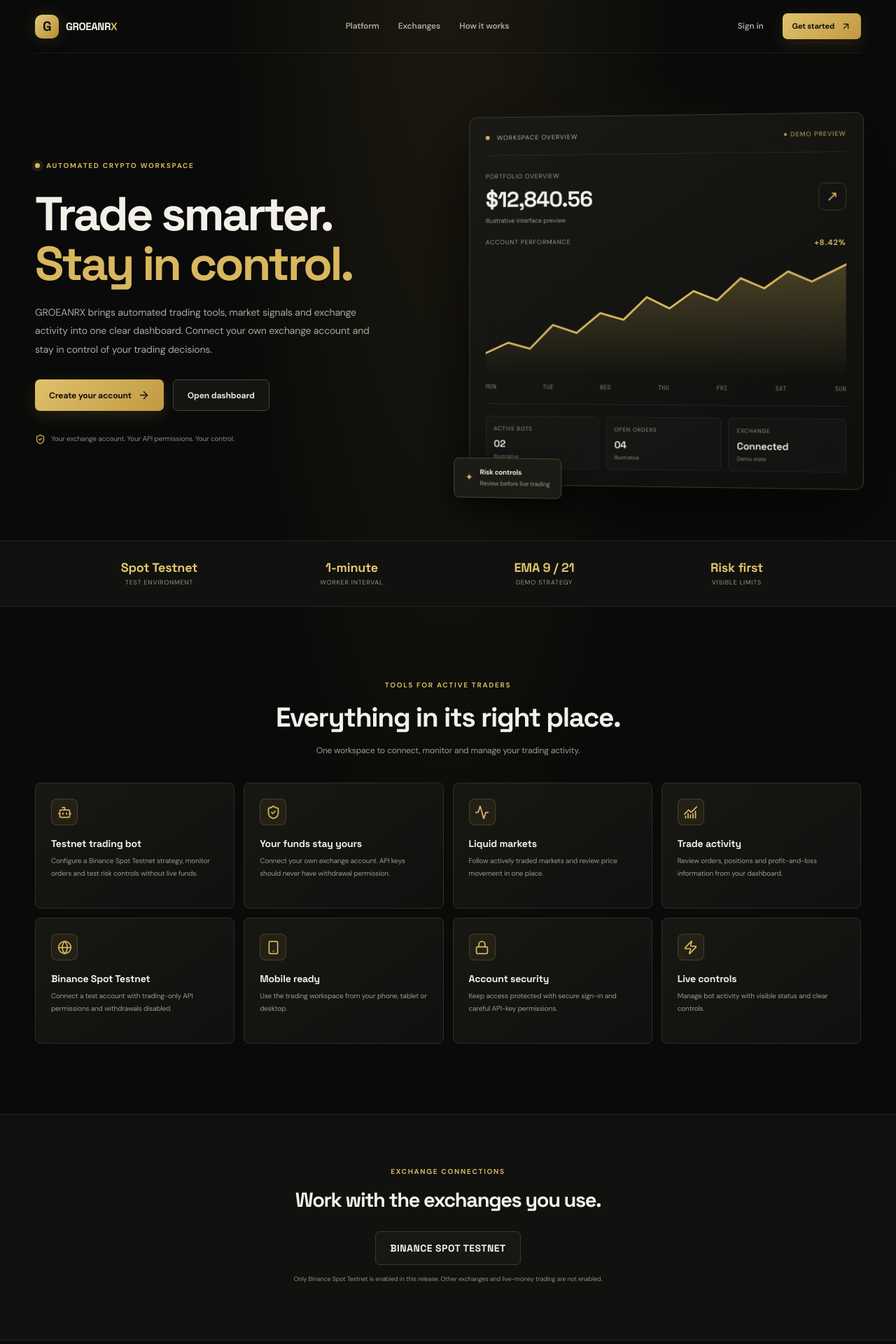
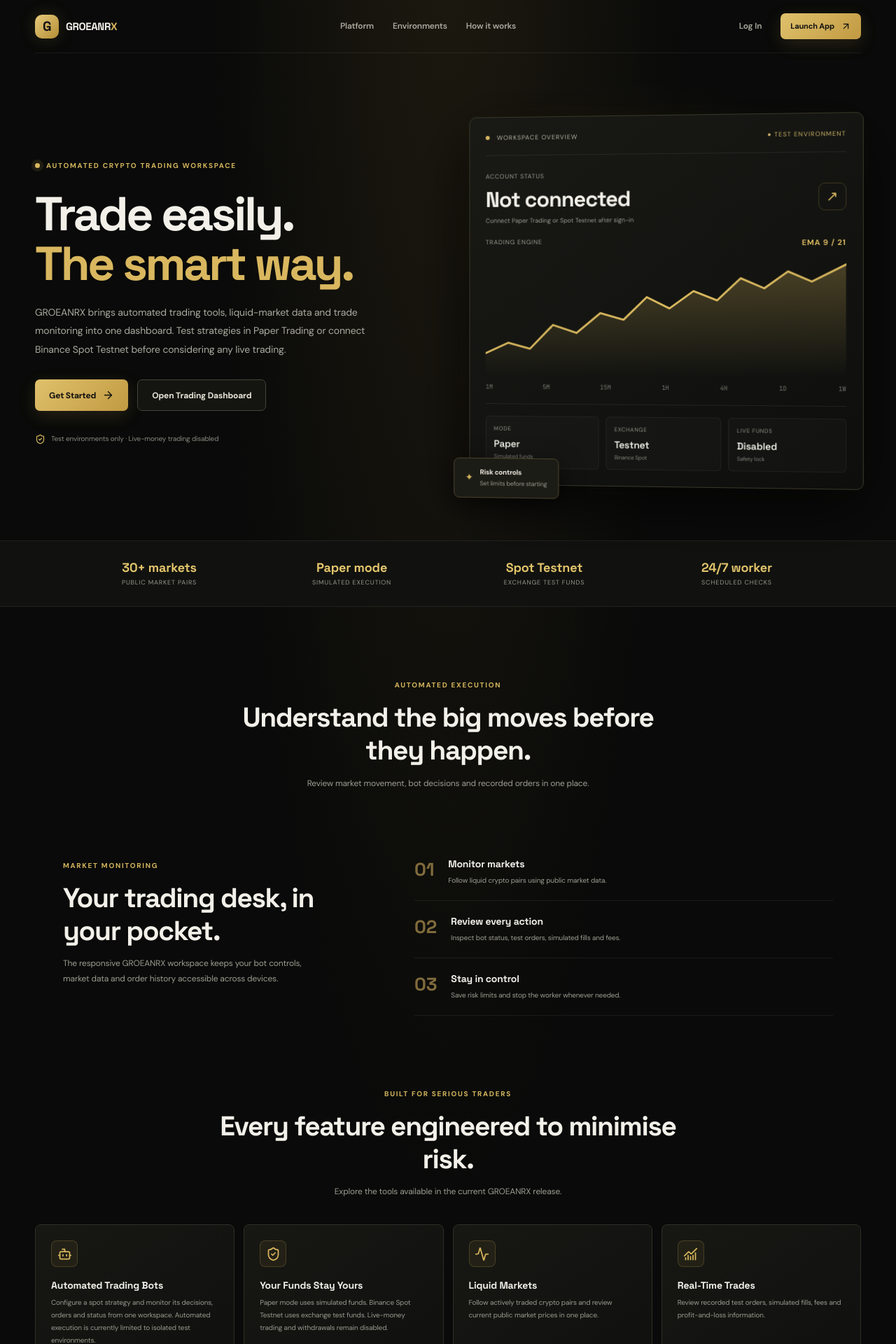
Before and after one commit to ARTHURBUKENYA30/groearnx, a Next.js app: page / in a window 1280 px wide. Shown: the top 1920 px of the page at 70% size. Built offline with nearby package versions, Linux system fonts and the light colour scheme.

Commit message:
Rebuild GROEANRX public homepage around reference sections and safer test-only claims

```diff
--- a/app/page.tsx
+++ b/app/page.tsx
@@ -2,58 +2,61 @@ import Link from "next/link";
 import { ArrowRight, ArrowUpRight, Activity, Bot, ShieldCheck, Smartphone, Lock, ChartNoAxesCombined, CircleCheck, Globe, WalletCards, Zap, Landmark } from "lucide-react";
 
 const features = [
-  { icon: Bot, title: "Testnet trading bot", body: "Configure a Binance Spot Testnet strategy, monitor orders and test risk controls without live funds." },
-  { icon: ShieldCheck, title: "Your funds stay yours", body: "Connect your own exchange account. API keys should never have withdrawal permission." },
-  { icon: Activity, title: "Liquid markets", body: "Follow actively traded markets and review price movement in one place." },
-  { icon: ChartNoAxesCombined, title: "Trade activity", body: "Review orders, positions and profit-and-loss information from your dashboard." },
-  { icon: Globe, title: "Binance Spot Testnet", body: "Connect a test account with trading-only API permissions and withdrawals disabled." },
-  { icon: Smartphone, title: "Mobile ready", body: "Use the trading workspace from your phone, tablet or desktop." },
-  { icon: Lock, title: "Account security", body: "Keep access protected with secure sign-in and careful API-key permissions." },
-  { icon: Zap, title: "Live controls", body: "Manage bot activity with visible status and clear controls." },
+  { icon: Bot, title: "Automated Trading Bots", body: "Configure a spot strategy and monitor its decisions, orders and status from one workspace. Automated execution is currently limited to isolated test environments." },
+  { icon: ShieldCheck, title: "Your Funds Stay Yours", body: "Paper mode uses simulated funds. Binance Spot Testnet uses exchange test funds. Live-money trading and withdrawals remain disabled." },
+  { icon: Activity, title: "Liquid Markets", body: "Follow actively traded crypto pairs and review current public market prices in one place." },
+  { icon: ChartNoAxesCombined, title: "Real-Time Trades", body: "Review recorded test orders, simulated fills, fees and profit-and-loss information." },
+  { icon: Globe, title: "Wide Market Coverage", body: "Browse a broad list of liquid markets and choose a supported USDT trading pair." },
+  { icon: Smartphone, title: "Trade From Anywhere", body: "Use the responsive GROEANRX workspace from desktop, tablet or mobile." },
+  { icon: Lock, title: "Encrypted API Keys", body: "Testnet credentials are encrypted server-side. Never enable withdrawal permission on an exchange API key." },
+  { icon: Zap, title: "Live Controls", body: "Review bot status, save risk settings and use the emergency stop to disable automated test orders." },
 ];
 const steps = [
-  ["01", "Create your account", "Register with your email and a strong password."],
-  ["02", "Connect Binance Testnet", "Add a Spot Testnet API key with trading permission and withdrawals disabled."],
-  ["03", "Configure your strategy", "Set order size, stop-loss, take-profit and daily loss limits before starting the test bot."],
+  ["01", "Create your account", "Register with your email and confirm your address."],
+  ["02", "Connect a test environment", "Use Paper Trading or a Binance Spot Testnet API key. Never enter live exchange credentials."],
+  ["03", "Start a bot or simulate trades", "Set your order size, stop-loss, take-profit and daily loss limit before starting."],
 ];
 export default function Home() {
   return <main className="trx-home">
     <header className="trx-nav">
       <Link href="/" className="trx-brand"><span className="trx-mark">G</span><span>GROEANR<span className="trx-gold">X</span></span></Link>
-      <nav><a href="#features">Platform</a><a href="#exchanges">Exchanges</a><a href="#how">How it works</a></nav>
-      <div className="trx-nav-actions"><Link href="/login">Sign in</Link><Link className="trx-button trx-button-small" href="/signup">Get started <ArrowUpRight size={15}/></Link></div>
+      <nav><a href="#features">Platform</a><a href="#exchanges">Environments</a><a href="#how">How it works</a></nav>
+      <div className="trx-nav-actions"><Link href="/login">Log In</Link><Link className="trx-button trx-button-small" href="/signup">Launch App <ArrowUpRight size={15}/></Link></div>
     </header>
 
     <section className="trx-hero">
       <div className="trx-hero-glow"/>
       <div className="trx-hero-copy">
-        <span className="trx-eyebrow"><span className="trx-pulse"/> AUTOMATED CRYPTO WORKSPACE</span>
-        <h1>Trade smarter.<br/><span className="trx-gold">Stay in control.</span></h1>
-        <p>GROEANRX brings automated trading tools, market signals and exchange activity into one clear dashboard. Connect your own exchange account and stay in control of your trading decisions.</p>
-        <div className="trx-hero-actions"><Link className="trx-button" href="/signup">Create your account <ArrowRight size={17}/></Link><Link className="trx-outline-button" href="/login">Open dashboard</Link></div>
-        <div className="trx-trust"><ShieldCheck size={15}/> Your exchange account. Your API permissions. Your control.</div>
+        <span className="trx-eyebrow"><span className="trx-pulse"/> AUTOMATED CRYPTO TRADING WORKSPACE</span>
+        <h1>Trade easily.<br/><span className="trx-gold">The smart way.</span></h1>
+        <p>GROEANRX brings automated trading tools, liquid-market data and trade monitoring into one dashboard. Test strategies in Paper Trading or connect Binance Spot Testnet before considering any live trading.</p>
+        <div className="trx-hero-actions"><Link className="trx-button" href="/signup">Get Started <ArrowRight size={17}/></Link><Link className="trx-outline-button" href="/login">Open Trading Dashboard</Link></div>
+        <div className="trx-trust"><ShieldCheck size={15}/> Test environments only · Live-money trading disabled</div>
       </div>
       <div className="trx-preview">
-        <div className="trx-preview-top"><span><i/> WORKSPACE OVERVIEW</span><span className="trx-live">● DEMO PREVIEW</span></div>
-        <div className="trx-balance"><div><small>PORTFOLIO OVERVIEW</small><strong>$12,840.56</strong><em>Illustrative interface preview</em></div><span className="trx-balance-icon">↗</span></div>
-        <div className="trx-chart-label"><span>ACCOUNT PERFORMANCE</span><b>+8.42%</b></div>
-        <svg className="trx-chart" viewBox="0 0 540 175" role="img" aria-label="Illustrative account performance chart"><defs><linearGradient id="trxArea" x1="0" x2="0" y1="0" y2="1"><stop offset="0%" stopColor="#d6b65d" stopOpacity=".28"/><stop offset="100%" stopColor="#d6b65d" stopOpacity="0"/></linearGradient></defs><path d="M0 142 L35 126 68 135 103 99 139 111 175 81 210 91 245 57 279 74 315 48 350 62 385 29 420 44 455 19 490 34 540 9 L540 175 L0 175Z" fill="url(#trxArea)"/><path d="M0 142 L35 126 68 135 103 99 139 111 175 81 210 91 245 57 279 74 315 48 350 62 385 29 420 44 455 19 490 34 540 9" fill="none" stroke="#d6b65d" strokeWidth="3" strokeLinecap="round" strokeLinejoin="round"/></svg>
-        <div className="trx-chart-dates"><span>MON</span><span>TUE</span><span>WED</span><span>THU</span><span>FRI</span><span>SAT</span><span>SUN</span></div>
-        <div className="trx-preview-stats"><div><small>ACTIVE BOTS</small><b>02</b><span>Illustrative</span></div><div><small>OPEN ORDERS</small><b>04</b><span>Illustrative</span></div><div><small>EXCHANGE</small><b>Connected</b><span>Demo state</span></div></div>
-        <div className="trx-floating">✦ <span><b>Risk controls</b><small>Review before live trading</small></span></div>
+        <div className="trx-preview-top"><span><i/> WORKSPACE OVERVIEW</span><span className="trx-live">● TEST ENVIRONMENT</span></div>
+        <div className="trx-balance"><div><small>ACCOUNT STATUS</small><strong>Not connected</strong><em>Connect Paper Trading or Spot Testnet after sign-in</em></div><span className="trx-balance-icon">↗</span></div>
+        <div className="trx-chart-label"><span>TRADING ENGINE</span><b>EMA 9 / 21</b></div>
+        <svg className="trx-chart" viewBox="0 0 540 175" role="img" aria-label="Illustrative market movement line"><defs><linearGradient id="trxArea" x1="0" x2="0" y1="0" y2="1"><stop offset="0%" stopColor="#d6b65d" stopOpacity=".28"/><stop offset="100%" stopColor="#d6b65d" stopOpacity="0"/></linearGradient></defs><path d="M0 142 L35 126 68 135 103 99 139 111 175 81 210 91 245 57 279 74 315 48 350 62 385 29 420 44 455 19 490 34 540 9 L540 175 L0 175Z" fill="url(#trxArea)"/><path d="M0 142 L35 126 68 135 103 99 139 111 175 81 210 91 245 57 279 74 315 48 350 62 385 29 420 44 455 19 490 34 540 9" fill="none" stroke="#d6b65d" strokeWidth="3" strokeLinecap="round" strokeLinejoin="round"/></svg>
+        <div className="trx-chart-dates"><span>1M</span><span>5M</span><span>15M</span><span>1H</span><span>4H</span><span>1D</span><span>1W</span></div>
+        <div className="trx-preview-stats"><div><small>MODE</small><b>Paper</b><span>Simulated funds</span></div><div><small>EXCHANGE</small><b>Testnet</b><span>Binance Spot</span></div><div><small>LIVE FUNDS</small><b>Disabled</b><span>Safety lock</span></div></div>
+        <div className="trx-floating">✦ <span><b>Risk controls</b><small>Set limits before starting</small></span></div>
       </div>
     </section>
 
-    <section className="trx-proof"><div><b>Spot Testnet</b><span>Test environment</span></div><div><b>1-minute</b><span>Worker interval</span></div><div><b>EMA 9 / 21</b><span>Demo strategy</span></div><div><b>Risk first</b><span>Visible limits</span></div></section>
+    <section className="trx-proof"><div><b>30+ markets</b><span>Public market pairs</span></div><div><b>Paper mode</b><span>Simulated execution</span></div><div><b>Spot Testnet</b><span>Exchange test funds</span></div><div><b>24/7 worker</b><span>Scheduled checks</span></div></section>
 
-    <section className="trx-feature-intro" id="features"><span className="trx-eyebrow">TOOLS FOR ACTIVE TRADERS</span><h2>Everything in its right place.</h2><p>One workspace to connect, monitor and manage your trading activity.</p></section>
+    <section className="trx-feature-intro"><span className="trx-eyebrow">AUTOMATED EXECUTION</span><h2>Understand the big moves before they happen.</h2><p>Review market movement, bot decisions and recorded orders in one place.</p></section>
+    <section className="trx-how"><div><span className="trx-eyebrow">MARKET MONITORING</span><h2>Your trading desk, in your pocket.</h2><p>The responsive GROEANRX workspace keeps your bot controls, market data and order history accessible across devices.</p></div><div className="trx-steps"><article><b>01</b><div><h3>Monitor markets</h3><p>Follow liquid crypto pairs using public market data.</p></div></article><article><b>02</b><div><h3>Review every action</h3><p>Inspect bot status, test orders, simulated fills and fees.</p></div></article><article><b>03</b><div><h3>Stay in control</h3><p>Save risk limits and stop the worker whenever needed.</p></div></article></div></section>
+
+    <section className="trx-feature-intro" id="features"><span className="trx-eyebrow">BUILT FOR SERIOUS TRADERS</span><h2>Every feature engineered to minimise risk.</h2><p>Explore the tools available in the current GROEANRX release.</p></section>
     <section className="trx-feature-grid">{features.map(({icon:Icon,title,body})=><article key={title}><div className="trx-feature-icon"><Icon size={21}/></div><h3>{title}</h3><p>{body}</p></article>)}</section>
 
-    <section className="trx-exchanges" id="exchanges"><span className="trx-eyebrow">EXCHANGE CONNECTIONS</span><h2>Work with the exchanges you use.</h2><div className="trx-exchange-list"><b>BINANCE SPOT TESTNET</b></div><p>Only Binance Spot Testnet is enabled in this release. Other exchanges and live-money trading are not enabled.</p></section>
+    <section className="trx-exchanges" id="exchanges"><span className="trx-eyebrow">TRADING ENVIRONMENTS</span><h2>Start in a safe test environment.</h2><div className="trx-exchange-list"><b>PAPER TRADING</b><b>BINANCE SPOT TESTNET</b></div><p>Paper mode simulates orders with a separate ledger. Spot Testnet uses exchange test funds. Other exchanges, Futures and live-money trading are not enabled.</p></section>
 
-    <section className="trx-how" id="how"><div><span className="trx-eyebrow">GET STARTED</span><h2>From setup to strategy in three steps.</h2><p>Take time to understand each permission and risk setting before starting the test bot.</p></div><div className="trx-steps">{steps.map(([n,title,body])=><article key={n}><b>{n}</b><div><h3>{title}</h3><p>{body}</p></div></article>)}</div></section>
+    <section className="trx-how" id="how"><div><span className="trx-eyebrow">START TRADING IN THREE STEPS</span><h2>From setup to strategy.</h2><p>Check every permission and risk setting before starting the test bot.</p></div><div className="trx-steps">{steps.map(([n,title,body])=><article key={n}><b>{n}</b><div><h3>{title}</h3><p>{body}</p></div></article>)}</div></section>
 
-    <section className="trx-cta"><div className="trx-cta-icon"><Landmark size={26}/></div><span className="trx-eyebrow">YOUR TRADING WORKSPACE</span><h2>Build your trading routine with clarity.</h2><p>Create an account to explore the GROEANRX dashboard and available tools.</p><Link className="trx-button" href="/signup">Create your account <ArrowRight size={17}/></Link></section>
-    <footer className="trx-footer"><Link href="/" className="trx-brand"><span className="trx-mark">G</span><span>GROEANR<span className="trx-gold">X</span></span></Link><span>© {new Date().getFullYear()} GROEANRX</span><span>Crypto trading involves risk. No returns are guaranteed.</span></footer>
+    <section className="trx-cta"><div className="trx-cta-icon"><Landmark size={26}/></div><span className="trx-eyebrow">YOUR TRADING WORKSPACE</span><h2>Your trading engine starts here.</h2><p>Explore GROEANRX with simulated funds or Binance Spot Testnet. No live-money trading or withdrawal access is enabled.</p><Link className="trx-button" href="/signup">Create Account <ArrowRight size={17}/></Link></section>
+    <footer className="trx-footer"><Link href="/" className="trx-brand"><span className="trx-mark">G</span><span>GROEANR<span className="trx-gold">X</span></span></Link><span>© {new Date().getFullYear()} GROEANRX</span><span>Crypto trading involves risk. No returns are guaranteed.</span><span><Link href="/disclaimer">Disclaimer</Link> · <Link href="/privacy">Privacy Policy</Link></span></footer>
   </main>;
 }
```
